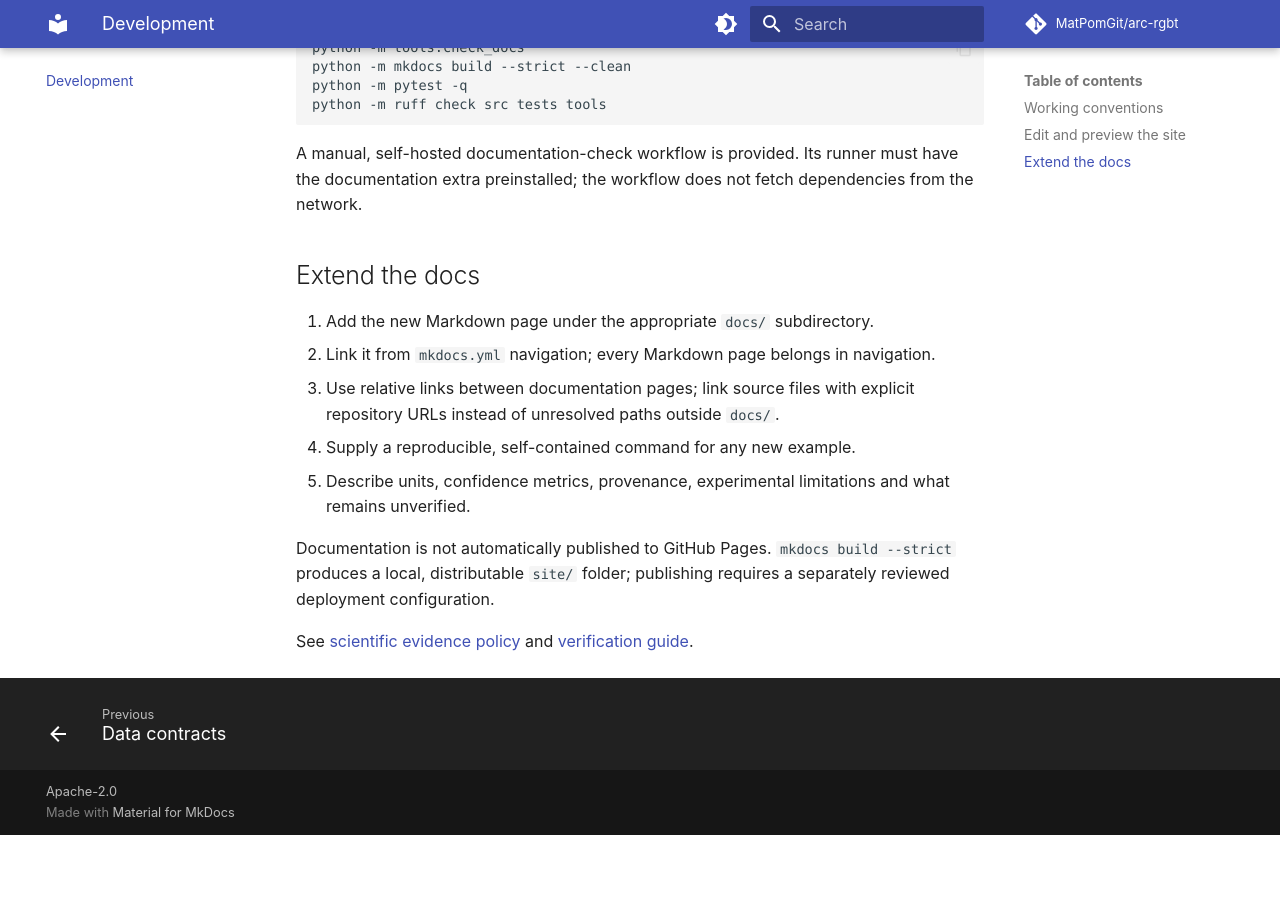
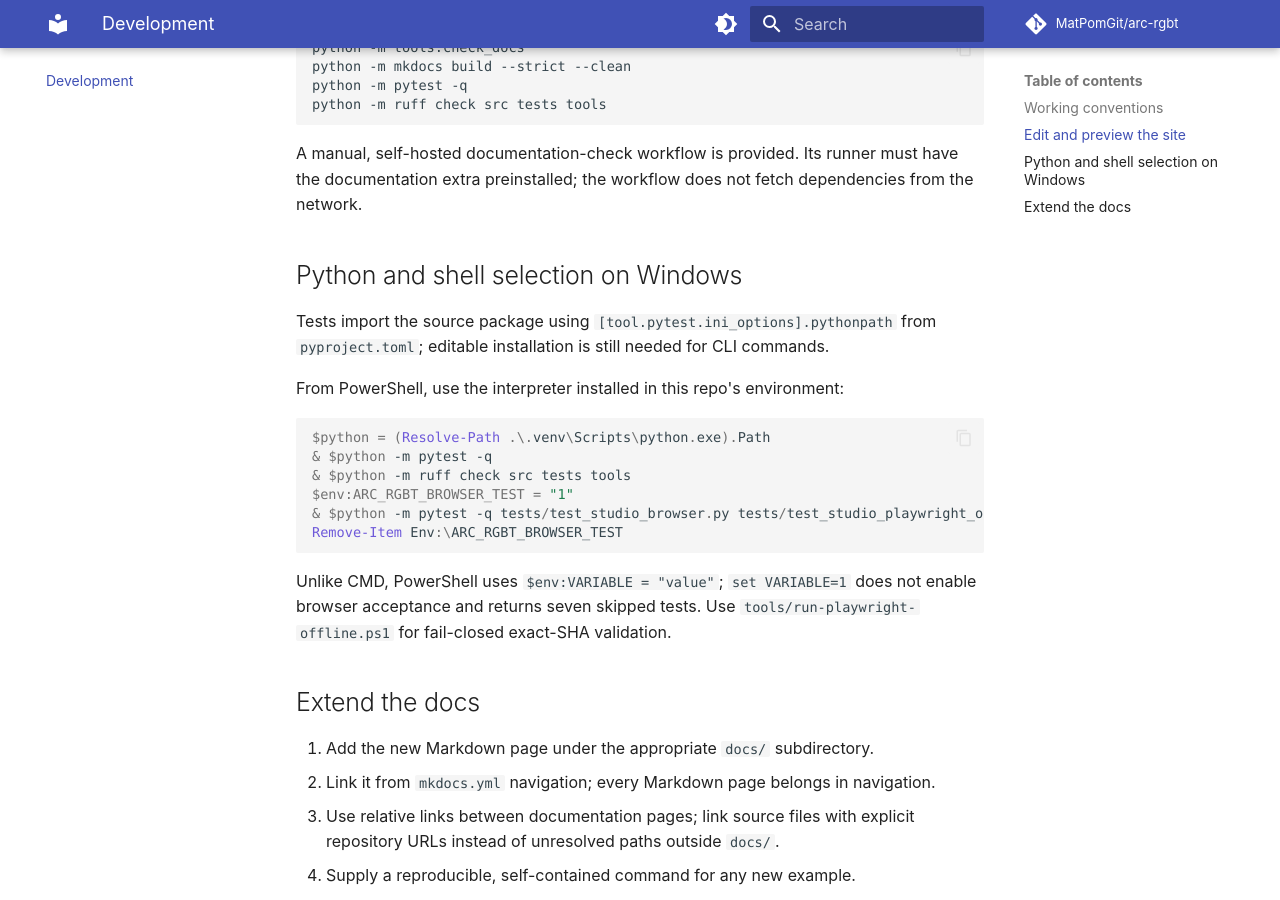
Before and after one commit to MatPomGit/arc-rgbt, an MkDocs documentation site: the page built from docs/development.md, in a window 1280 px wide and 900 px high, scrolled down 823 px. Built offline with MkDocs 1.6.1 and Material for MkDocs 9.7.7, drawn with Linux system fonts in a browser that asks for light colours; comment, search, counter and statistics services are not loaded; before the commit the page ends 1658 px from its top, so only the background shows below that.

Commit message:
docs(windows): correct PowerShell interpreter and Playwright opt-in

````diff
--- a/docs/development.md
+++ b/docs/development.md
@@ -29,6 +29,26 @@ python -m ruff check src tests tools
 
 A manual, self-hosted documentation-check workflow is provided. Its runner must have the documentation extra preinstalled; the workflow does not fetch dependencies from the network.
 
+## Python and shell selection on Windows
+
+Tests import the source package using `[tool.pytest.ini_options].pythonpath`
+from `pyproject.toml`; editable installation is still needed for CLI commands.
+
+From PowerShell, use the interpreter installed in this repo's environment:
+
+```powershell
+$python = (Resolve-Path .\.venv\Scripts\python.exe).Path
+& $python -m pytest -q
+& $python -m ruff check src tests tools
+$env:ARC_RGBT_BROWSER_TEST = "1"
+& $python -m pytest -q tests/test_studio_browser.py tests/test_studio_playwright_offline.py -v
+Remove-Item Env:\ARC_RGBT_BROWSER_TEST
+```
+
+Unlike CMD, PowerShell uses `$env:VARIABLE = "value"`; `set VARIABLE=1`
+does not enable browser acceptance and returns seven skipped tests. Use
+`tools/run-playwright-offline.ps1` for fail-closed exact-SHA validation.
+
 ## Extend the docs
 
 1. Add the new Markdown page under the appropriate `docs/` subdirectory.
````
